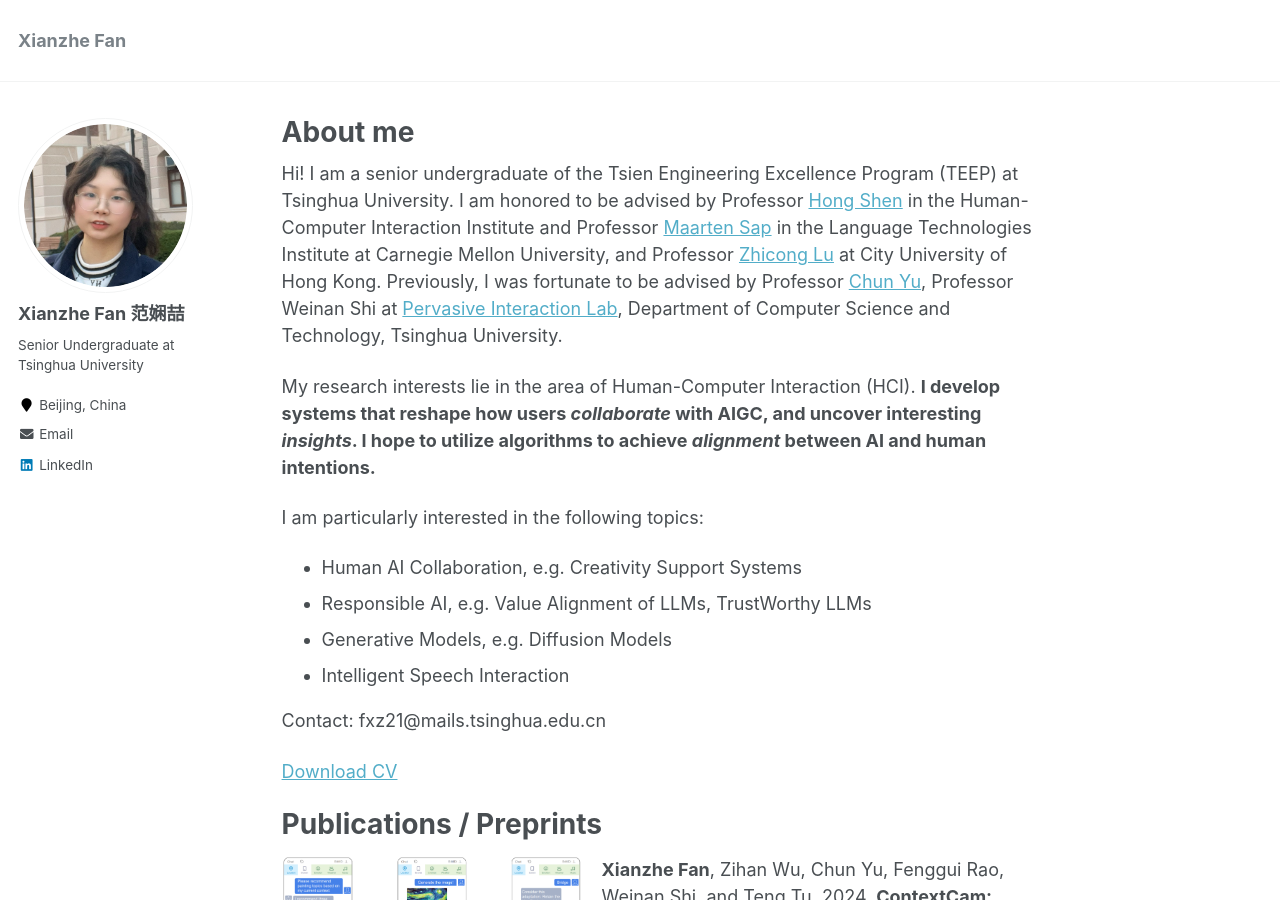
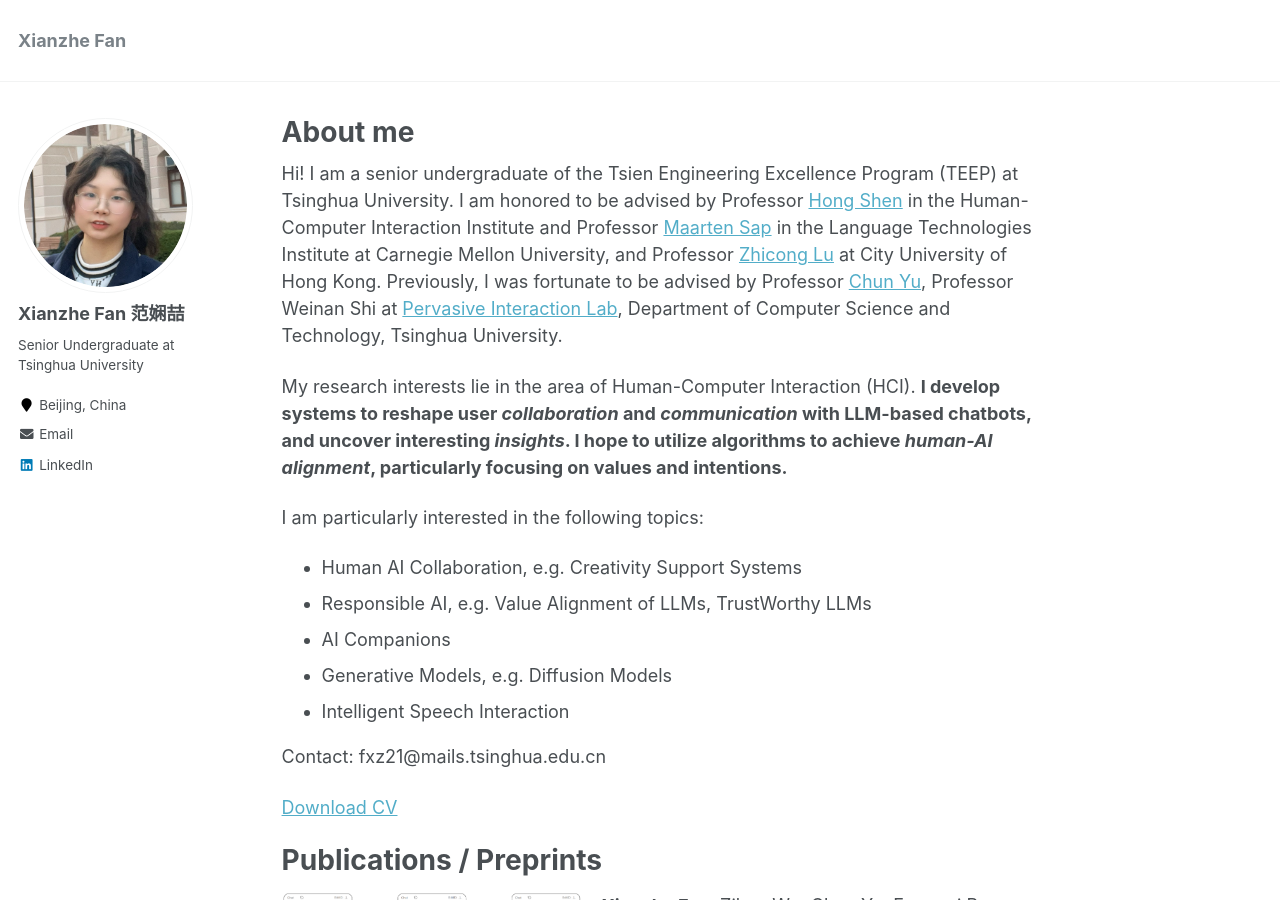
Before and after one commit to XianzheFan/XianzheFan.github.io, a Jekyll site: the page built from _pages/about.md, in a window 1280 px wide and 900 px high. Built offline with Jekyll 4.4.1, drawn with Linux system fonts in a browser that asks for light colours.

Commit message:
Add files via upload

```diff
--- a/_pages/about.md
+++ b/_pages/about.md
@@ -14,11 +14,12 @@ Previously, I was fortunate to be advised by Professor [Chun Yu](https://pi.cs.t
 
 
 My research interests lie in the area of Human-Computer Interaction (HCI).
-**I develop systems that reshape how users *collaborate* with AIGC, and uncover interesting *insights*. I hope to utilize algorithms to achieve *alignment* between AI and human intentions.**
+**I develop systems to reshape user *collaboration* and *communication* with LLM-based chatbots, and uncover interesting *insights*. I hope to utilize algorithms to achieve *human-AI alignment*, particularly focusing on values and intentions.**
 
 I am particularly interested in the following topics:
 * Human AI Collaboration, e.g. Creativity Support Systems
 * Responsible AI, e.g. Value Alignment of LLMs, TrustWorthy LLMs
+* AI Companions
 * Generative Models, e.g. Diffusion Models
 * Intelligent Speech Interaction
 
```
